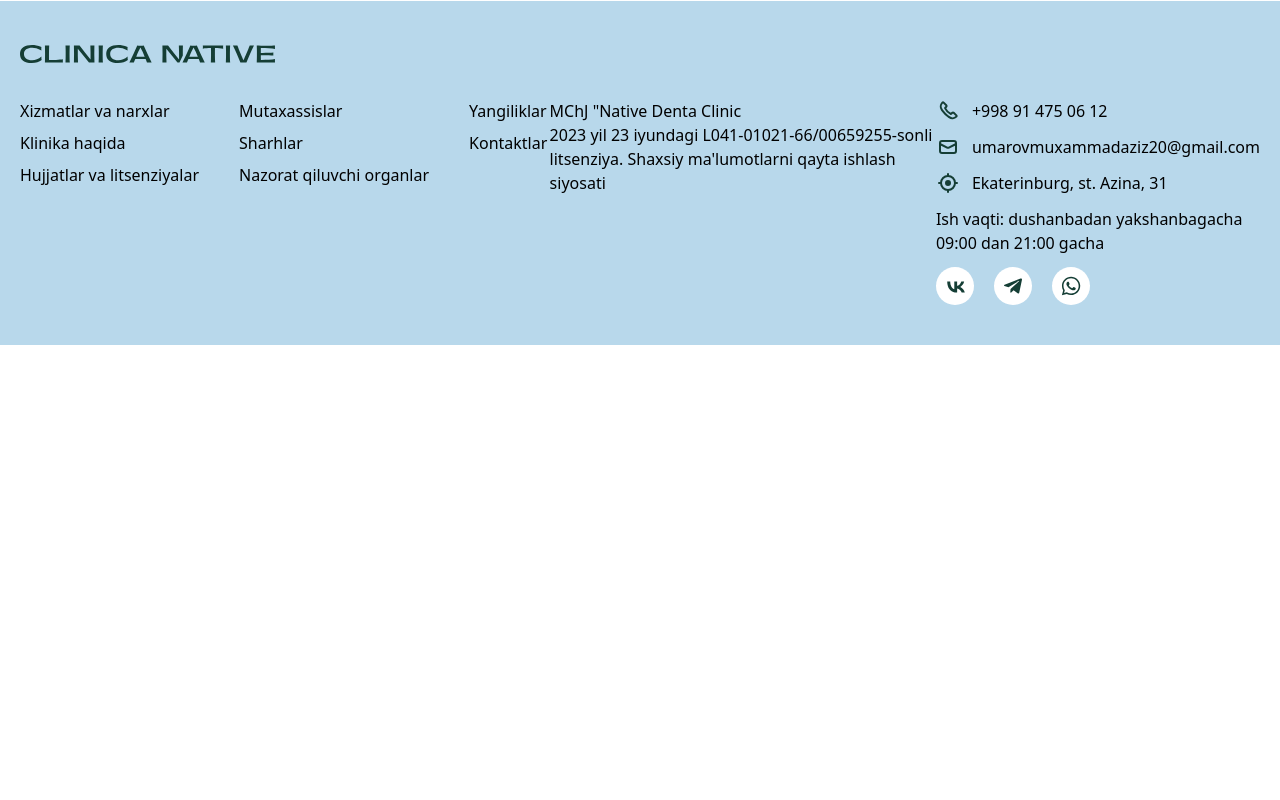
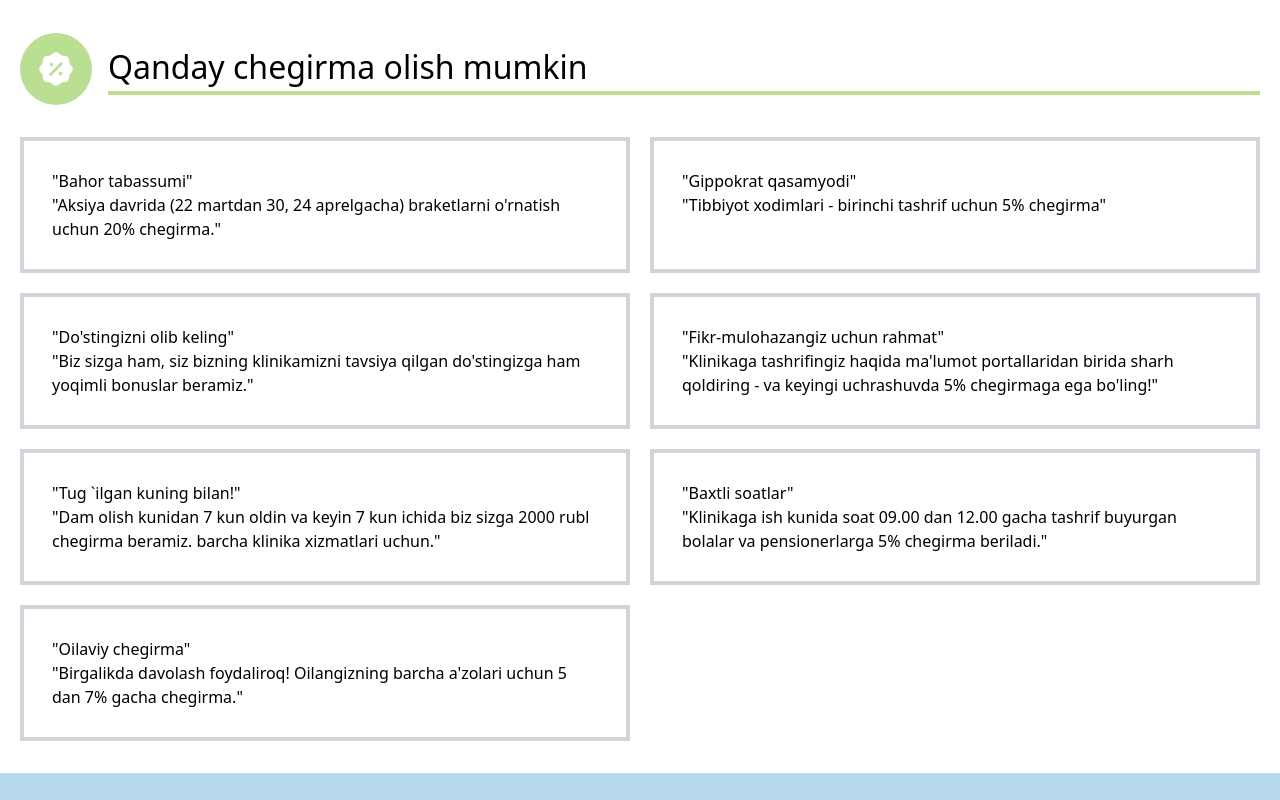
Before and after one commit to muhammadazizbek006/Clinica, a React (Vite) app: page /shifokormaslaxat in a window 1280 px wide. Shown: the part 1240-2040 px from the top of the page. Before the commit the page ends 1585 px from the top, so only its background shows below. Built offline with nearby package versions, Linux system fonts and the light colour scheme.

Commit message:
add chegirmalar

```diff
--- a/src/pages/Shifokormaslaxat.jsx
+++ b/src/pages/Shifokormaslaxat.jsx
@@ -4,6 +4,7 @@ import { maslaxatlar } from '../Data'
 // img
 import maslaxat from '../img/maslahatlashuv.png'
 import next from '../img/next.svg'
+import chegirma from '../img/chegirma.svg'
 const Shifokormaslaxat = () => {
   return (
     <>
@@ -57,6 +58,55 @@ const Shifokormaslaxat = () => {
           }
         </ul>
       </section>
+
+      {/* chegirma olish */}
+      <section className='py-8'>
+        <div className="containerb">
+          {/* top */}
+          <div className='flex items-center mb-8'>
+            <img className='bg-header p-4 rounded-full mr-4' src={chegirma} alt="#" />
+            <h2 className='text-32 font-medium border-b-4 border-b-header w-full '>Qanday chegirma olish mumkin</h2>
+          </div>
+          {/* chegirma */}
+        <ul className='grid grid-cols-2 gap-5'>
+            {/* 1 */}
+            <li className='p-7 border-4 border-gray-300 text-base'>
+              <Link className='font-medium mb-3 '>"Bahor tabassumi"</Link>
+              <p>"Aksiya davrida (22 martdan 30, 24 aprelgacha) braketlarni o'rnatish uchun 20% chegirma."</p>
+            </li>
+            {/* 2 */}
+            <li className='p-7 border-4 border-gray-300 text-base'>
+              <Link className='font-medium mb-3 '>"Gippokrat qasamyodi"</Link>
+              <p>"Tibbiyot xodimlari - birinchi tashrif uchun 5% chegirma"</p>
+            </li>
+            {/* 3 */}
+            <li className='p-7 border-4 border-gray-300 text-base'>
+              <Link className='font-medium mb-3 '>"Do'stingizni olib keling"</Link>
+              <p>"Biz sizga ham, siz bizning klinikamizni tavsiya qilgan do'stingizga ham yoqimli bonuslar beramiz."</p>
+            </li>
+            {/* 4 */}
+            <li className='p-7 border-4 border-gray-300 text-base'>
+              <Link className='font-medium mb-3 '>"Fikr-mulohazangiz uchun rahmat"</Link>
+              <p>"Klinikaga tashrifingiz haqida ma'lumot portallaridan birida sharh qoldiring - va keyingi uchrashuvda 5% chegirmaga ega bo'ling!"</p>
+            </li>
+            {/* 5 */}
+            <li className='p-7 border-4 border-gray-300 text-base'>
+              <Link className='font-medium mb-3 '>"Tug `ilgan kuning bilan!"</Link>
+              <p>"Dam olish kunidan 7 kun oldin va keyin 7 kun ichida biz sizga 2000 rubl chegirma beramiz. barcha klinika xizmatlari uchun."</p>
+            </li>
+            {/* 6 */}
+            <li className='p-7 border-4 border-gray-300 text-base'>
+              <Link className='font-medium mb-3 '>"Baxtli soatlar"</Link>
+              <p>"Klinikaga ish kunida soat 09.00 dan 12.00 gacha tashrif buyurgan bolalar va pensionerlarga 5% chegirma beriladi."</p>
+            </li>
+            {/* 7 */}
+            <li className='p-7 border-4 border-gray-300 text-base'>
+              <Link className='font-medium mb-3 '>"Oilaviy chegirma"</Link>
+              <p>"Birgalikda davolash foydaliroq! Oilangizning barcha a'zolari uchun 5 dan 7% gacha chegirma."</p>
+            </li>
+        </ul>
+        </div>
+      </section>
     </>
 
   )
```
Also changed, not shown: src/Data.js (line endings or trailing spaces), src/img/chegirma.svg (added).
